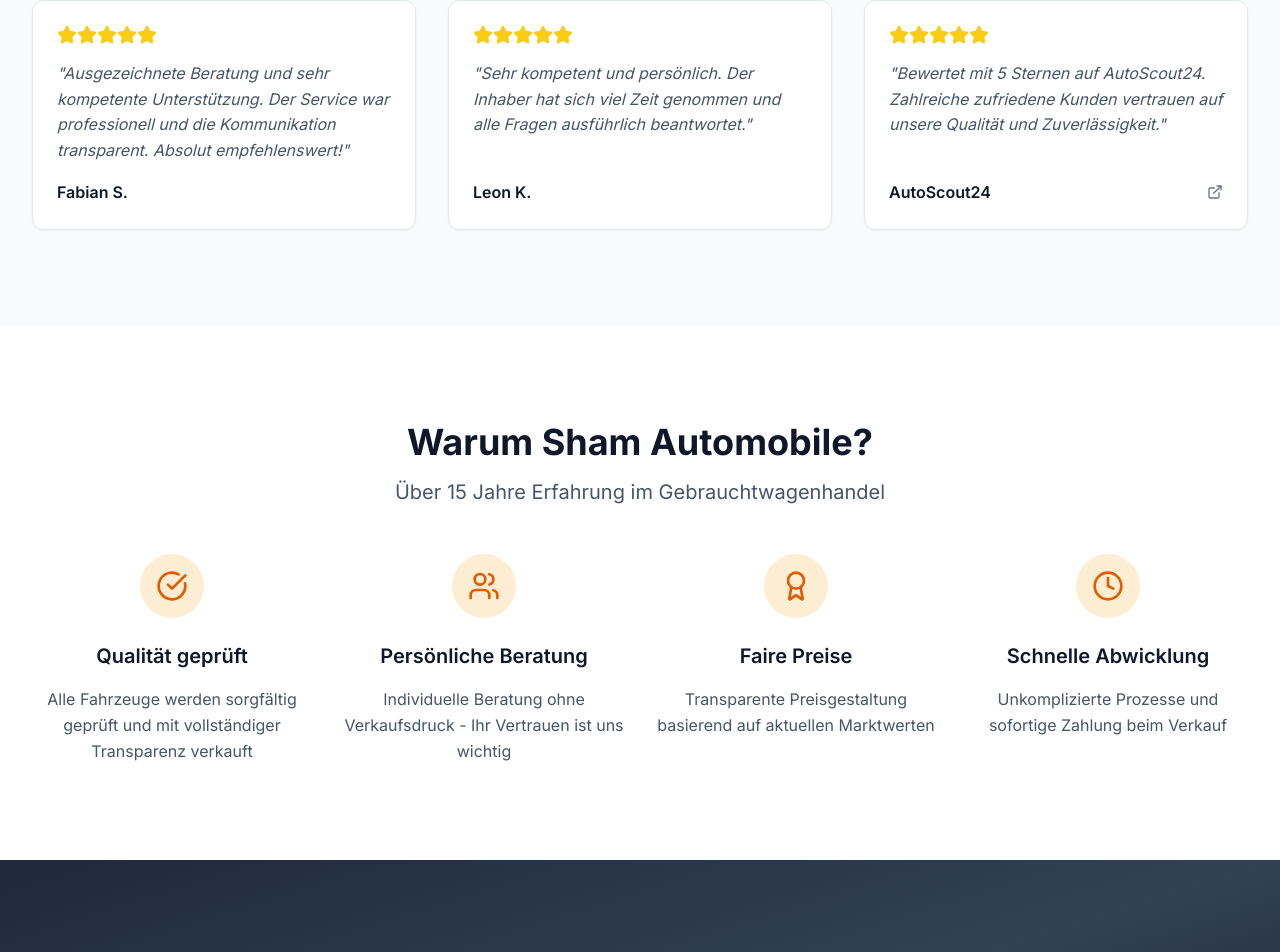
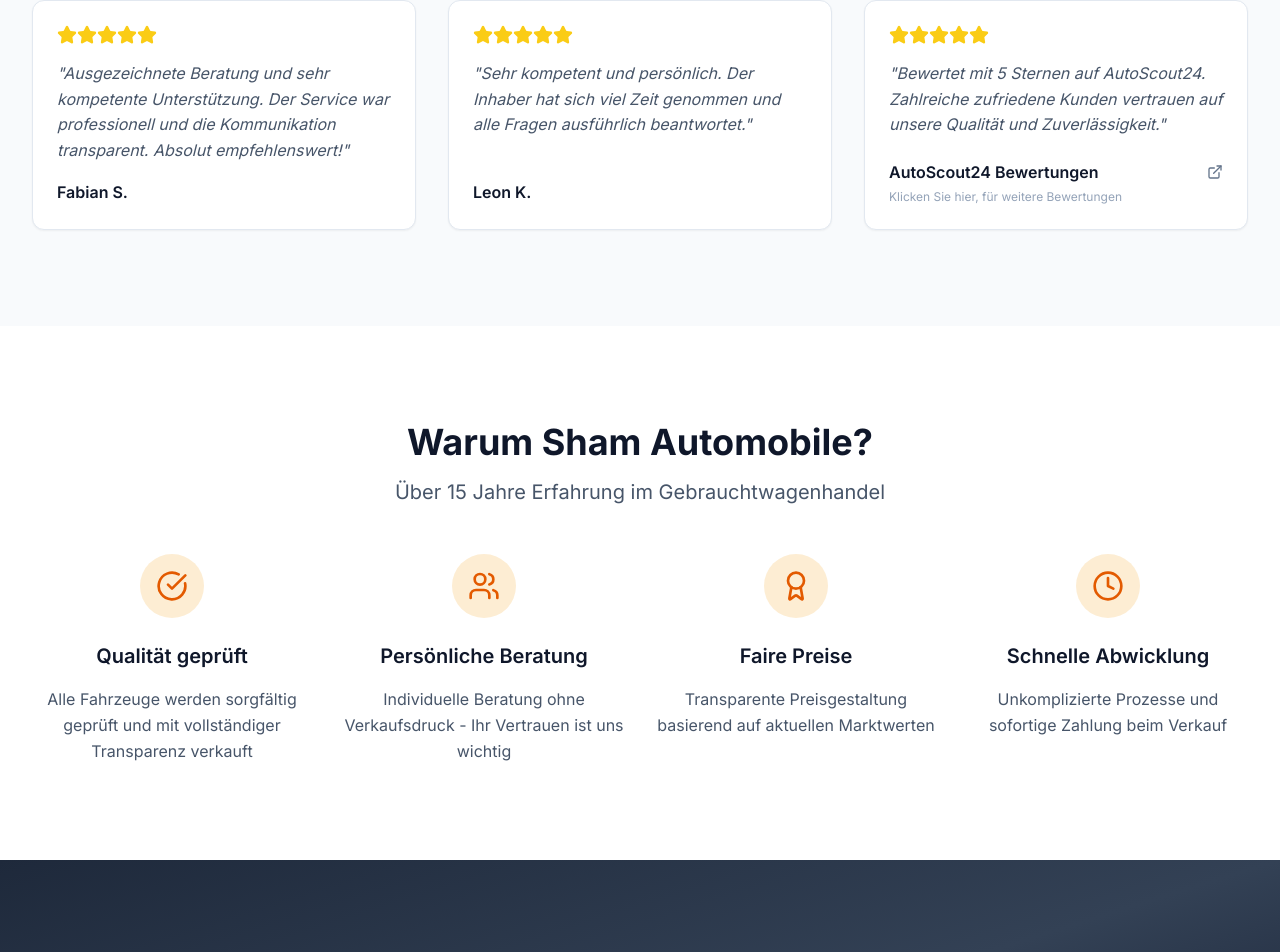
Before and after one commit to sham-automobile/sham-automobile, a Next.js app: page / in a window 1280 px wide. Shown: the part 2242-3194 px from the top of the page. Built offline with nearby package versions, Linux system fonts and the light colour scheme; no server answers.

Commit message:
autoscout24 testimonial

```diff
--- a/app/page.tsx
+++ b/app/page.tsx
@@ -29,7 +29,7 @@ const testimonials: Testimonial[] = [
   },
   {
     _id: '3',
-    name: 'AutoScout24',
+    name: 'AutoScout24 Bewertungen',
     text: 'Bewertet mit 5 Sternen auf AutoScout24. Zahlreiche zufriedene Kunden vertrauen auf unsere Qualität und Zuverlässigkeit.',
     rating: 5,
     featured: true,
--- a/components/Testimonials.tsx
+++ b/components/Testimonials.tsx
@@ -85,6 +85,11 @@ function TestimonialCard({ testimonial }: TestimonialCardProps) {
         {testimonial.vehicle && (
           <p className="text-sm text-primary-500 dark:text-primary-400">{testimonial.vehicle}</p>
         )}
+        {testimonial.isExternal && (
+          <p className="text-xs text-primary-400 dark:text-primary-500 mt-1">
+            Klicken Sie hier, für weitere Bewertungen
+          </p>
+        )}
       </div>
     </div>
   )
```
